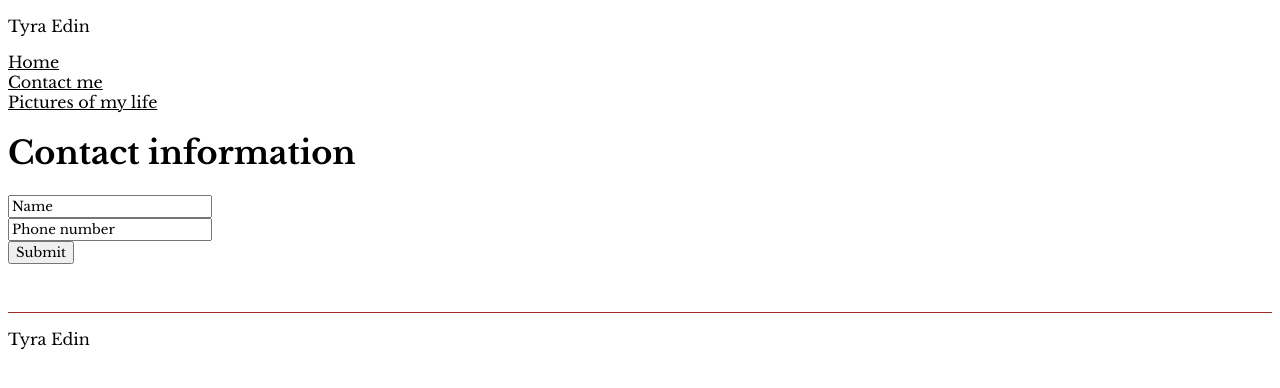
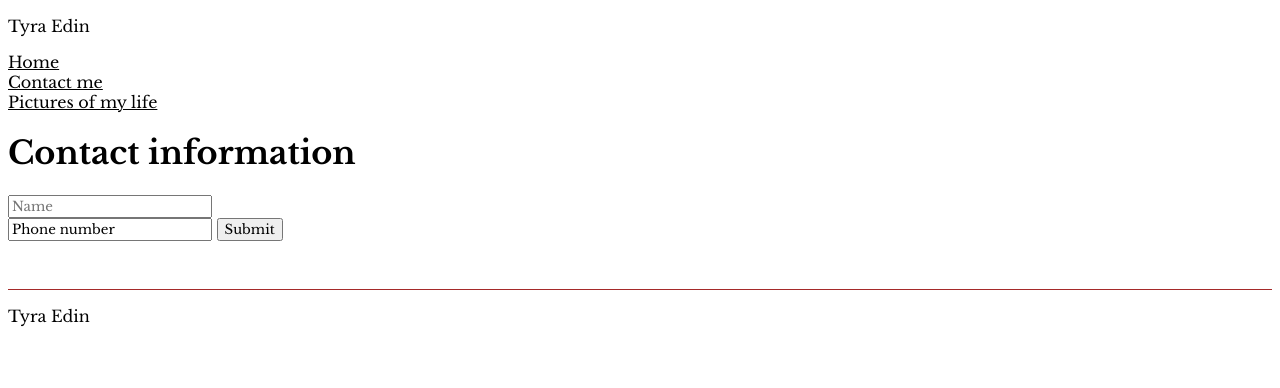
Before and after one commit to front-end-fundamentals-2025/fef-portfolio-tyraedin, a plain HTML site: page information.html in a window 1280 px wide. Drawn offline with nearby package versions, Linux system fonts and the light colour scheme.

Commit message:
Update information.html

```diff
--- a/information.html
+++ b/information.html
@@ -34,13 +34,14 @@
       <h1>Contact information</h1>
 
 <form action="">
-  <input value="Name">
+  <input placeholder="Name">
 </form>
 
 <form action="">
   <input value="Phone number">
+  <button>Submit</button>
 </form>
-<button>Submit</button>
+
 
 
       </section>
```
